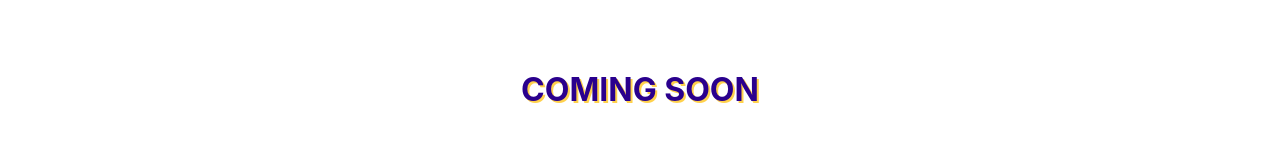
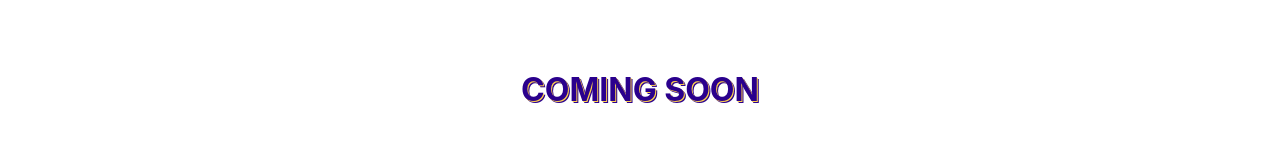
Before and after one commit to Newmsy/SteppersClub, a React (Create React App) app: page /events in a window 1280 px wide. Shown: the part 255-415 px from the top of the page. Built offline with nearby package versions, Linux system fonts and the light colour scheme; the HTML template or start-up script is replaced by a standard one.

Commit message:
font changes

```diff
--- a/src/Pages/Events/index.js
+++ b/src/Pages/Events/index.js
@@ -19,8 +19,8 @@ const useStyles = makeStyles((theme) => ({
     },
     eventsComingSoonText: {
         color: 'rgb(42, 0, 141)',
-        textShadow: '2px 2px rgb(255,209,76)',
-        fontWeight: 700,
+        textShadow: '1px 1px rgb(255, 209, 76), 2px 2px rgb(42, 0, 141)',
+        fontWeight: 700
     },
     eventsComingSoonWrapper: {
         textAlign: 'center'
--- a/src/Pages/Home/index.js
+++ b/src/Pages/Home/index.js
@@ -46,7 +46,7 @@ const useStyles = makeStyles((theme) => ({
     },
     homepageJoinMailing: {
         color: 'rgb(42, 0, 141)',
-        textShadow: '2px 2px rgb(255,209,76)',
+        textShadow: '1px 1px rgb(255, 209, 76), 2px 2px rgb(42, 0, 141)',
         fontWeight: 700
     },
     joinMailingText:{
--- a/src/Pages/LogoMain/index.js
+++ b/src/Pages/LogoMain/index.js
@@ -47,7 +47,7 @@ const useStyles = makeStyles((theme) => ({
         borderStyle: 'solid',
         borderColor: 'rgb(42, 0, 141)',
         textAlign: 'center',
-        boxShadow: '0 4px 8px 0 rgba(0, 0, 0, 0.2), 0 6px 20px 0 rgba(0, 0, 0, 0.19)',
+        boxShadow: '0 4px 8px 0 rgba(42, 0, 141, 0.2), 0 6px 20px 0 rgba(42, 0, 141, 0.19)',
         zIndex: 0,
         [theme.breakpoints.down('md')]: {
             visibility: 'hidden'
--- a/src/Pages/Roster/index.js
+++ b/src/Pages/Roster/index.js
@@ -19,8 +19,8 @@ const useStyles = makeStyles((theme) => ({
     },
     eventsComingSoonText: {
         color: 'rgb(42, 0, 141)',
-        textShadow: '2px 2px rgb(255,209,76)',
-        fontWeight: 700,
+        textShadow: '1px 1px rgb(255, 209, 76), 2px 2px rgb(42, 0, 141)',
+        fontWeight: 700
     },
     eventsComingSoonWrapper: {
         textAlign: 'center'
--- a/src/Pages/Shop/index.js
+++ b/src/Pages/Shop/index.js
@@ -19,8 +19,8 @@ const useStyles = makeStyles((theme) => ({
     },
     eventsComingSoonText: {
         color: 'rgb(42, 0, 141)',
-        textShadow: '2px 2px rgb(255,209,76)',
-        fontWeight: 700,
+        textShadow: '1px 1px rgb(255, 209, 76), 2px 2px rgb(42, 0, 141)',
+        fontWeight: 700
     },
     eventsComingSoonWrapper: {
         textAlign: 'center'
```
